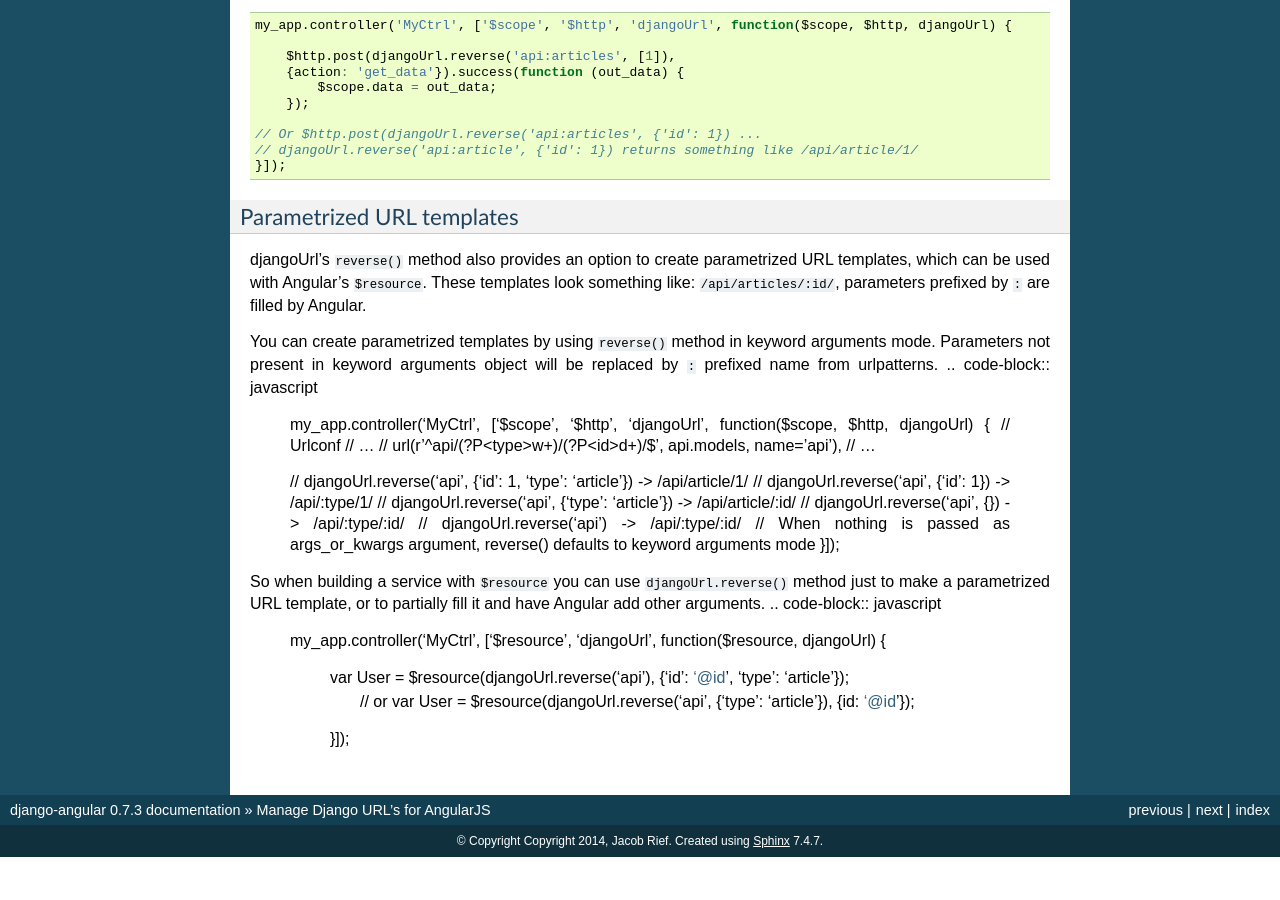
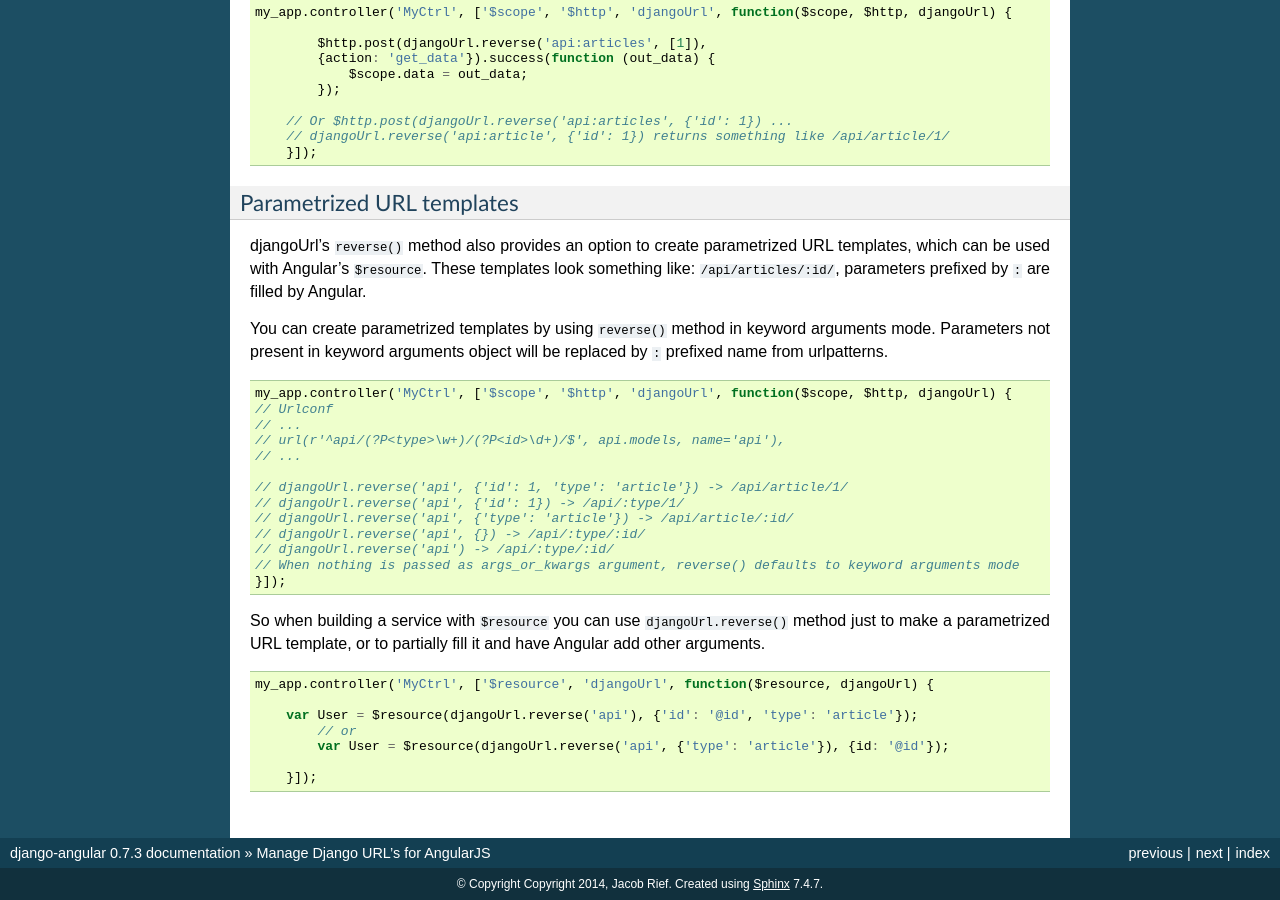
Before and after one commit to kimarakov/django_angular, a Sphinx documentation site: the page built from docs/reverse-urls.rst, in a window 1280 px wide and 900 px high, scrolled down 961 px. Built offline with Sphinx 7.4.7, drawn with Linux system fonts in a browser that asks for light colours; before the commit the page ends 1818 px from its top, so only the background shows below that; some of the changed lines change nothing that is shown; some of the changed text lies outside the part shown.

Commit message:
docs fixes

```diff
--- a/docs/reverse-urls.rst
+++ b/docs/reverse-urls.rst
@@ -16,8 +16,8 @@
 Installation
 ============
 
-It is assumed that your AngularJS application has already been initialized and that you have included
-``django-angular.js``. You will also need to load django angular template tags, ``{% load djangular_tags %}``:
+It is assumed that your AngularJS application has already been initialized and that you have loaded
+django-angular tags ``{% load djangular_tags %}``:
 
 .. code-block:: html
 
@@ -25,9 +25,8 @@
     <script>
         var my_app = angular.module('MyApp', [/* application dependencies */]);
     </script>
-    <script src="{% static 'djangular/js/django-angular.js' %}"></script>
 
-Now, you have to give some data about your django url configuration to angular:
+Now, you have to include ``django-angular.js`` and add some data about your django url configuration:
 
 .. code-block:: html
 
@@ -54,7 +53,7 @@
 -------
 .. code-block:: javascript
 
-	my_app.controller('MyCtrl', ['$scope', '$http', 'djangoUrl', function($scope, $http, djangoUrl) {
+    my_app.controller('MyCtrl', ['$scope', '$http', 'djangoUrl', function($scope, $http, djangoUrl) {
 
 	    $http.post(djangoUrl.reverse('api:articles', [1]),
             {action: 'get_data'}).success(function (out_data) {
@@ -73,6 +72,7 @@
 
 You can create parametrized templates by using ``reverse()`` method in keyword arguments mode. Parameters not present
 in keyword arguments object will be replaced by ``:`` prefixed name from urlpatterns.
+
 .. code-block:: javascript
 
 	my_app.controller('MyCtrl', ['$scope', '$http', 'djangoUrl', function($scope, $http, djangoUrl) {
@@ -91,6 +91,7 @@
 
 So when building a service with ``$resource`` you can use ``djangoUrl.reverse()`` method just to make a parametrized
 URL template, or to partially fill it and have Angular add other arguments.
+
 .. code-block:: javascript
 
     my_app.controller('MyCtrl', ['$resource', 'djangoUrl', function($resource, djangoUrl) {
```
